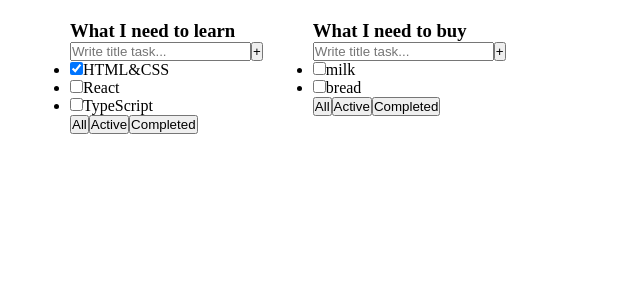
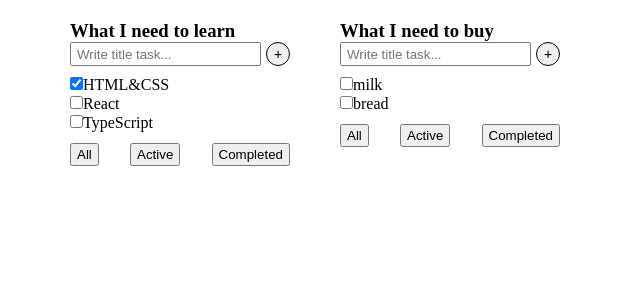
Before and after one commit to Yorherim/todo, a React app: page / in a window 1280 px wide. Shown: the top 300 px of the page, without its empty margins (0-640 px from the left). Built offline with nearby package versions, Linux system fonts and the light colour scheme; the HTML template or start-up script is replaced by a standard one.

Commit message:
add styles for more beautiful

```diff
--- a/src/components/Task/Task.module.scss
+++ b/src/components/Task/Task.module.scss
@@ -0,0 +1,3 @@
+.task {
+  margin-bottom: 5px;
+}
--- a/src/components/Task/index.tsx
+++ b/src/components/Task/index.tsx
@@ -1,17 +1,19 @@
 import { TaskPropsType } from "./types";
+import styles from "./Task.module.scss";
 
 function Task({ taskInfo, todolistId, toggleCompletedTask }: TaskPropsType) {
   const handlers = {};
 
   return (
-    <li>
+    <>
       <input
         type="checkbox"
         checked={taskInfo.isCompleted}
         onChange={() => toggleCompletedTask(todolistId, taskInfo.id)}
+        className={styles.task}
       />
       <span>{taskInfo.title}</span>
-    </li>
+    </>
   );
 }
 
--- a/src/components/Todolist/Todolist.module.scss
+++ b/src/components/Todolist/Todolist.module.scss
@@ -0,0 +1,34 @@
+.todolist {
+  .top {
+    display: flex;
+  }
+
+  .input {
+    padding: 2px 5px;
+    margin-right: 5px;
+  }
+
+  .addTaskButton {
+    width: 24px;
+    height: 24px;
+    font-size: 14px;
+    display: flex;
+    justify-content: center;
+    align-items: center;
+    border-radius: 100%;
+    border: 1px solid black;
+  }
+
+  .tasks {
+    padding: 10px 0;
+  }
+
+  .buttons {
+    display: flex;
+    justify-content: space-between;
+
+    .button {
+      padding: 2px 5px;
+    }
+  }
+}
--- a/src/components/Todolist/index.tsx
+++ b/src/components/Todolist/index.tsx
@@ -20,7 +20,7 @@
   return (
     <div className={styles.todolist}>
       <h3 className={styles.title}>{todolistInfo.title}</h3>
-      <div>
+      <div className={styles.top}>
         <input
           placeholder={"Write title task..."}
           className={styles.input}
@@ -28,22 +28,25 @@
           onChange={handlers.changeInput}
           type={"text"}
         />
-        <button onClick={handlers.addTask}>+</button>
+        <button onClick={handlers.addTask} className={styles.addTaskButton}>+</button>
       </div>
-      <ul>
+
+      <ul className={styles.tasks}>
         {tasks.map((task) => (
-          <Task
-            key={task.id}
-            taskInfo={task}
-            todolistId={todolistInfo.id}
-            toggleCompletedTask={handlersState.toggleCompletedTask}
-          />
+          <li key={task.id}>
+            <Task
+              taskInfo={task}
+              todolistId={todolistInfo.id}
+              toggleCompletedTask={handlersState.toggleCompletedTask}
+            />
+          </li>
         ))}
       </ul>
-      <div>
-        <button>All</button>
-        <button>Active</button>
-        <button>Completed</button>
+
+      <div className={styles.buttons}>
+        <button className={styles.button}>All</button>
+        <button className={styles.button}>Active</button>
+        <button className={styles.button}>Completed</button>
       </div>
     </div>
   );
--- a/src/styles/_init.scss
+++ b/src/styles/_init.scss
@@ -11,6 +11,10 @@
   background-color: #fff;
 }
 
+li {
+  list-style-type: none;
+}
+
 button {
   &:hover {
     cursor: pointer;
```
